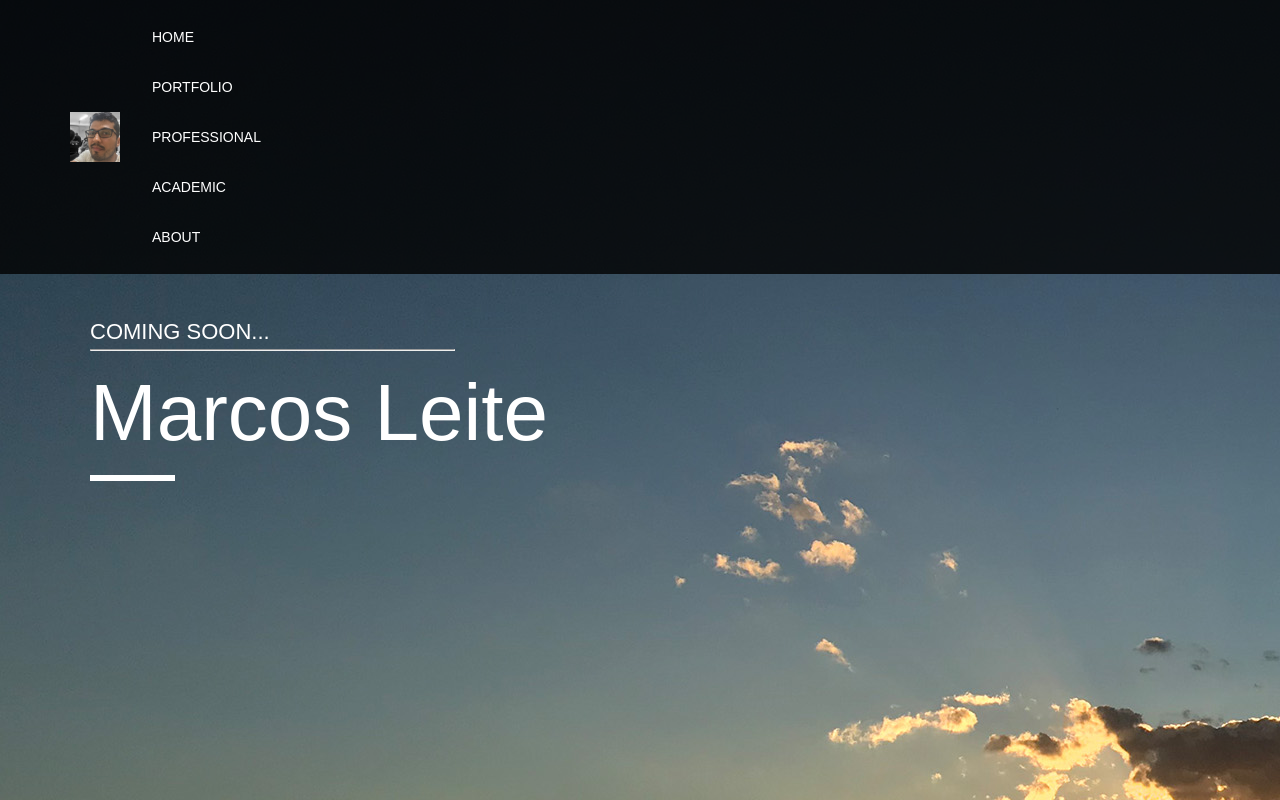
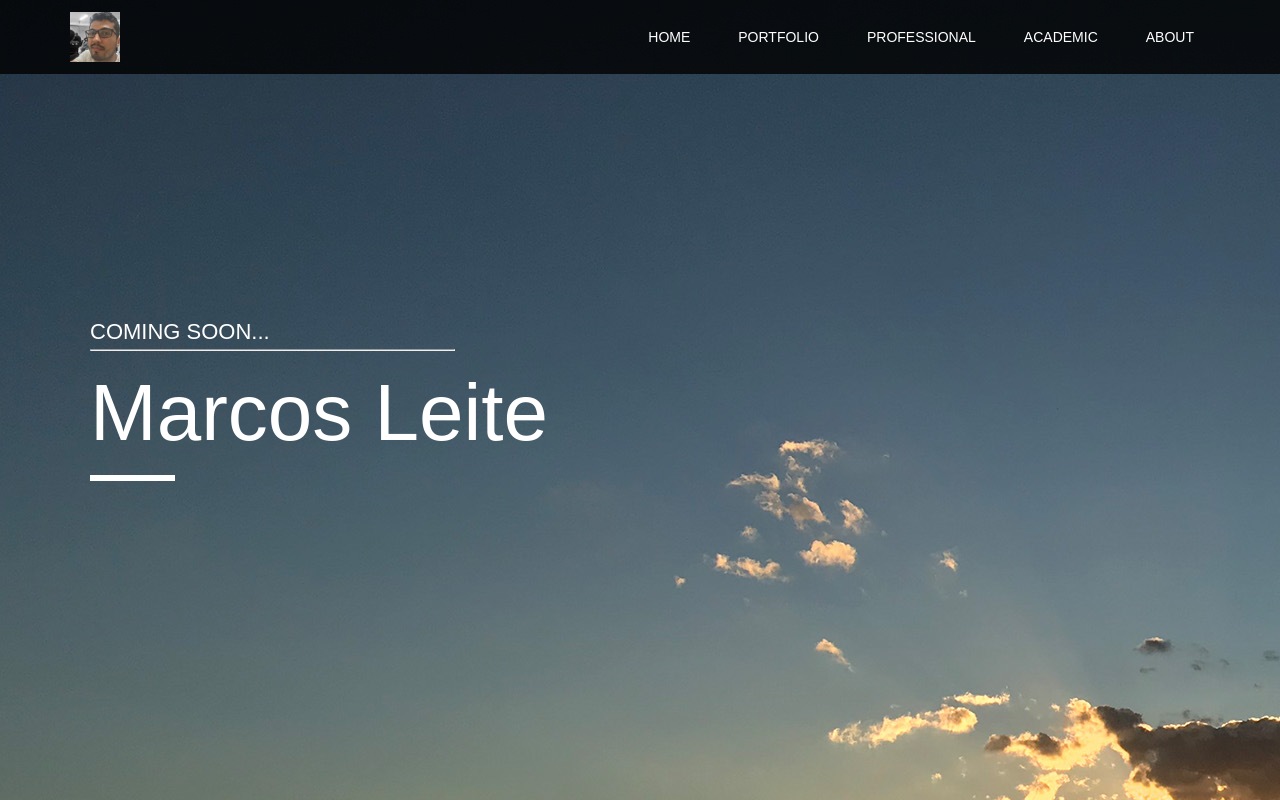
Before and after one commit to mabner/mabner.github.io, a Vue app: page / in a window 1280 px wide. Built offline with nearby package versions, Linux system fonts and the light colour scheme.

Commit message:
desktop view done

```diff
--- a/src/components/TheNavbar.vue
+++ b/src/components/TheNavbar.vue
@@ -120,6 +120,13 @@ header {
 			}
 		}
 
+		.navigation {
+			display: flex;
+			align-items: center;
+			flex: 1;
+			justify-content: flex-end;
+		}
+
 		.icon {
 			display: flex;
 			position: absolute;
```
